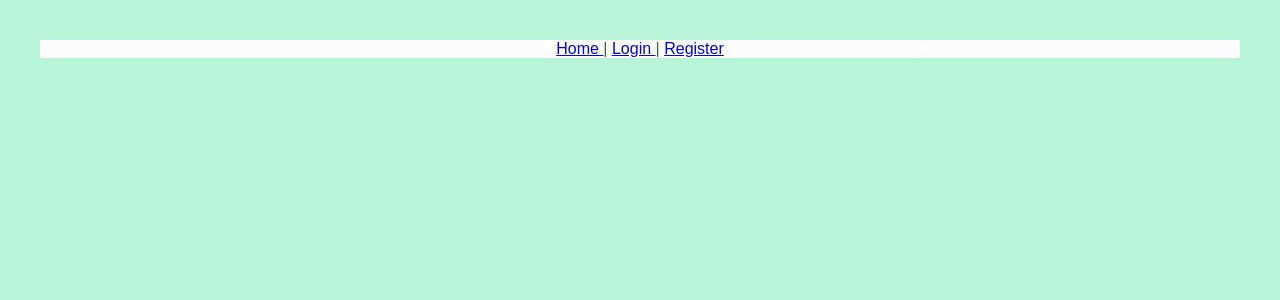
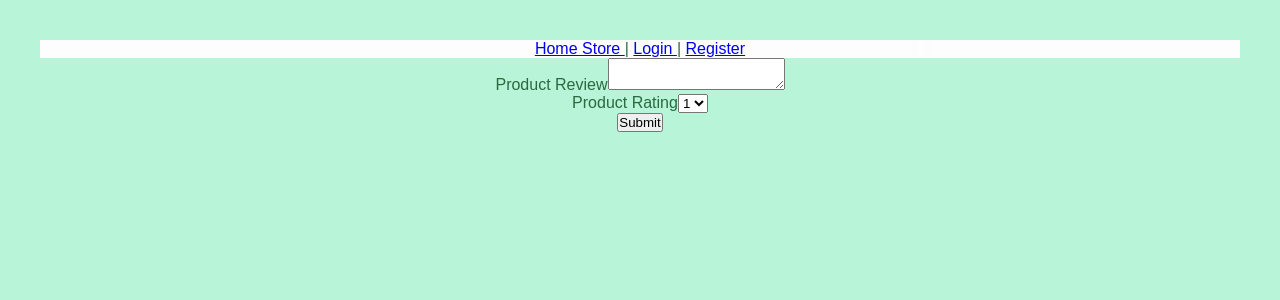
Before and after one commit to MikeMoore94/eCommerce_FE, a React (Create React App) app: page /reviews/1 in a window 1280 px wide. Shown: the top 300 px of the page. Built offline with nearby package versions, Linux system fonts and the light colour scheme; no server answers.

Commit message:
added start of review component.

```diff
--- a/src/Components/App.jsx
+++ b/src/Components/App.jsx
@@ -37,7 +37,8 @@ class App extends Component {
         searchEnable: false,
         userType: false,
         searchTerm: "",
-        shoppingCartItems: []
+        shoppingCartItems: [],
+        productReviews: []
       };
     };
 
@@ -178,6 +179,7 @@ class App extends Component {
       const {currentUserId} = this.state;
       let cartItems = []
       const productResponse = await axios.get('https://localhost:44394/api/product');
+      const reviewResponse = await axios.get('https://localhost:44394/api/reviews');
       if(currentUserId){
       const cartResponse = await axios.get(`https://localhost:44394/api/shoppingcart/${currentUserId}`);
       for (const product of productResponse.data) {
@@ -192,7 +194,8 @@ class App extends Component {
     }
       this.setState({
         products: productResponse.data,
-        shoppingCartItems: cartItems
+        shoppingCartItems: cartItems,
+        productReviews: reviewResponse.data
       })
     }
 
@@ -221,6 +224,12 @@ class App extends Component {
       })
     }
 
+    addReview = async (review) => {
+      const response = await axios.post('https://localhost:44394/api/reviews', review);
+      history.push('/store');
+      history.go('/store');
+    }
+
     render(){
       return(
         <Container fluid>
@@ -229,13 +238,13 @@ class App extends Component {
             <Switch>
             {this.state.loggedIn ? <Route exact path="/" render={() => <SearchBar props={this.state.products} addItemToShoppingCart={this.addItemToShoppingCart} loggedIn={this.state.loggedIn} />}/> : <Route exact path="/" render={() => <Anon />}/>}
 
-            <Route exact path='/' render={() => <ProductList products={this.state.products} currentUserId={this.state.currentUserId} handleDelete={this.deleteProduct} handleAddToCart={this.addItemToShoppingCart} />} />
+            <Route exact path='/store' render={() => <ProductList reviews={this.state.productReviews} products={this.state.products} currentUserId={this.state.currentUserId} handleDelete={this.deleteProduct} handleAddToCart={this.addItemToShoppingCart} />} />
             <Route exact path='/login' render={() => <Login login={this.loginUser}/>} />
             <Route exact path='/register' render={() => <Register register={this.register}/>}/>
             <Route exact path='/profile/edit/:id' render={() => <EditProfile user={this.state.user.id} />}/>
             <Route exact path='/cart' render={() => <ShoppingCart items={this.state.shoppingCartItems} updateQuantity={this.updateCartQuantity} />}/>
-            <Route exact path='/product' render={() => <ProductList productId={null} currentUserId={this.state.currentUserId} />}/>
-            <Route exact path='/reviews' render={() => <Review products={this.state.products} userId={this.state.user.id}/>}/>
+            <Route exact path='/product' render={() => <ProductForm productId={null} currentUserId={this.state.currentUserId} />}/>
+            <Route exact path='/reviews/:id' render={() => <Review userId={this.state.user.id} addReview={this.addReview} />}/>
             </Switch>
           </Router>
         </Container>
--- a/src/Components/NavBar/NavBar.css
+++ b/src/Components/NavBar/NavBar.css
@@ -3,7 +3,7 @@ li {
     padding: 10px 0;
 }
 
-button {
+.navButton {
     font-size: 30px;
     margin-right: 30px;
     color: white;
--- a/src/Components/NavBar/NavBar.jsx
+++ b/src/Components/NavBar/NavBar.jsx
@@ -55,6 +55,7 @@ const NavBar = (props) =>{
             </div>
             <div className="col-6 nav-links">
             <span> <a href="/"> Home </a> </span>
+            <span> <a href="/store"> Store </a> </span>
                 {anon ? <span>|  <a href="/login"> Login </a> </span> :null}
                 {anon ? <span> |  <a href="/register"> Register </a> </span>:null}
                 {seller ? <span>|  <a href="/profile/edit/{userid}"> Edit Profile </a> </span>: null}
--- a/src/Components/ProductList/ProductList.jsx
+++ b/src/Components/ProductList/ProductList.jsx
@@ -1,4 +1,5 @@
 import React, { Component } from "react";
+import { Link } from "react-router-dom";
 import ProductDisplay from "../ProductDetails/ProductDisplay";
 import "./ProductList.css";
 import { Route } from "react-router";
@@ -11,13 +12,21 @@ export class ProductList extends Component {
     };
   }
   render() {
-    const { products, currentUserId, handleDelete, handleAddToCart } =
+    const { reviews, products, currentUserId, handleDelete, handleAddToCart } =
       this.props;
     return (
       <div>
           <a href="/product"> Sell an item </a>
           <div>
             {products.map(function (product) {
+              let rating = 0
+              let numReviews = 0
+              for (const review of reviews) {
+                if (product.productId === review.productId) {
+                  rating = rating + review.rating
+                  numReviews++
+                }
+              }
               return (
                 <table className="productTable">
                   <thead>
@@ -56,8 +65,8 @@ export class ProductList extends Component {
                       <td>{product.description}</td>
                       <td>{product.category}</td>
                       <td>
-                        {product.rating}
-                        <button onClick={() => <a href='/reviews'></a>}>Leave A Review</button>
+                        {rating !== 0 && numReviews !== 0 ?  (rating/numReviews).toFixed(1) : 0}
+                        <Link to={`/reviews/${product.productId}`}>Leave A Review</Link>
                       </td>
                     </tr>
                   </tbody>
--- a/src/Components/Review/Review.jsx
+++ b/src/Components/Review/Review.jsx
@@ -1,4 +1,5 @@
 import React, {Component} from 'react';
+import { withRouter } from 'react-router';
 import './Review.css';
 
 class Review extends Component{
@@ -6,8 +7,7 @@ class Review extends Component{
         super(props);
         this.state = {
             review: "",
-            product_id: '',
-            product_rating:'',
+            productRating: 1,
 
         }
     }
@@ -20,13 +20,24 @@ class Review extends Component{
 
     handlesProductRatingChanges = (event) => {
         this.setState({
-            product_rating: event.target.value,
+            productRating: event.target.value,
         })
     }
 
     handleSubmit = (event) =>{
         event.preventDefault();
+        const { review, productRating } = this.state
+        const { match: {params}, userId, addReview } = this.props
+        const rating = productRating ? parseInt(productRating) : 0
+        const productId =  params.id ? parseInt(params.id) : 0
+        const newReview = {
+            UserId: userId,
+            ProductId: productId,
+            Description: review,
+            Rating: rating
+        }
 
+        addReview(newReview)
     }
 
     render(){
@@ -38,7 +49,7 @@ class Review extends Component{
                 </ div>
                 <div>
                     <label>Product Rating</label>
-                    <select value={this.state.product_rating} onChange={this.handlesProductRatingChanges}>
+                    <select value={this.state.productRating} onChange={this.handlesProductRatingChanges}>
                         <option value="1">1</option>
                         <option value="2">2</option>
                         <option value="3">3</option>
@@ -52,4 +63,4 @@ class Review extends Component{
     }
 }
 
-export default Review
+export default withRouter(Review)
--- a/src/Components/SearchBar/SingleProduct.jsx
+++ b/src/Components/SearchBar/SingleProduct.jsx
@@ -21,7 +21,7 @@ const SingleProduct=(props)=> {
                             <br />{props.product.price}</p>
                         </div>
                         <div className="col-2">
-                        <br />{props.loggedIn ? <button className="detail-btn" ><Link to={linkPath} render={() => <ProductDisplay {...props} productId={props.product.productId} />}> View Item Details </Link></button> : "Please login to see Item details" }
+                        {/* <br />{props.loggedIn ? <button className="detail-btn" ><Link to={linkPath} render={() => <ProductDisplay {...props} productId={props.product.productId} />}> View Item Details </Link></button> : "Please login to see Item details" } */}
                         <br />{props.loggedIn ? <button className="detail-btn" onClick={() => props.addItemToShoppingCart(props.product.productId)}> Add to Cart </button> : "Please login to add to cart" }
                         </div>
                     </div>
--- a/src/Components/ShoppingCart/ShoppingCart.css
+++ b/src/Components/ShoppingCart/ShoppingCart.css
@@ -1,3 +1,3 @@
-.button{
+.cartButton{
     margin: 0 5px;
 }
--- a/src/Components/ShoppingCart/ShoppingCart.jsx
+++ b/src/Components/ShoppingCart/ShoppingCart.jsx
@@ -28,10 +28,10 @@ const ShoppingCart = ({ userId, items, updateQuantity, deleteProduct }) => {
                   <td>{item.category}</td>
                   <td>{item.rating}</td>
                   <td>
-                    <button onClick={() => updateQuantity(item.quantity - 1, item.shoppingCartId)} type="button" className="cart-btn button"> - </button>
+                    <button onClick={() => updateQuantity(item.quantity - 1, item.shoppingCartId)} type="button" className="cart-btn cartButton"> - </button>
                     {item.quantity}
-                    <button onClick={() => updateQuantity(item.quantity + 1, item.shoppingCartId)} type="button" className="cart-btn button"> + </button>
-                    <button onClick={() => updateQuantity(0, item.shoppingCartId)} type="button" className="cart-btn button"> Remove </button>
+                    <button onClick={() => updateQuantity(item.quantity + 1, item.shoppingCartId)} type="button" className="cart-btn cartButton"> + </button>
+                    <button onClick={() => updateQuantity(0, item.shoppingCartId)} type="button" className="cart-btn cartButton"> Remove </button>
                   </td>
                 </tr>
               </tbody>
@@ -39,14 +39,6 @@ const ShoppingCart = ({ userId, items, updateQuantity, deleteProduct }) => {
           );
         })}
       </div>
-      {/* <div className="cart-card-footer">
-                <div class="cart-btn-group" role="group" aria-label="Basic outlined example">
-                    <button onClick={() => setCount(count - 1)} type="button" className="cart-btn">-</button>
-                    <button type="button" className="cart-btn">{count}</button>
-                    <button onClick={() => setCount(count + 1)} type="button" className="cart-btn">+</button>
-                    <button onClick={onClickQuantity} type="button" className="cart-btn">Update</button>
-                </div>
-            </div> */}
     </div>
   );
 };
```
Also changed, not shown: src/Components/SearchBar/SearchBar.jsx (+16 -11 lines).
